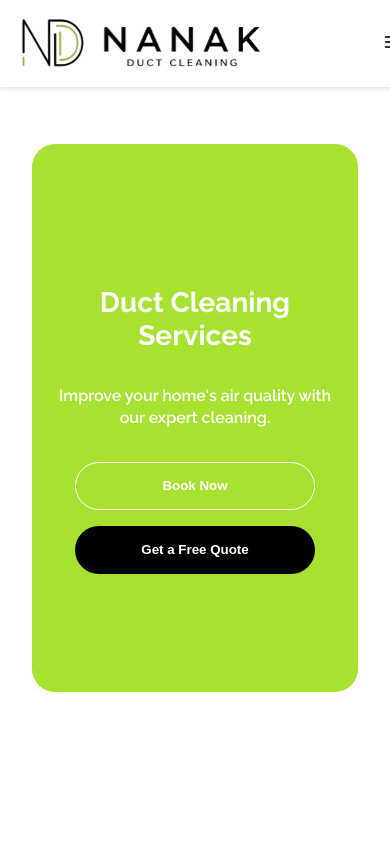
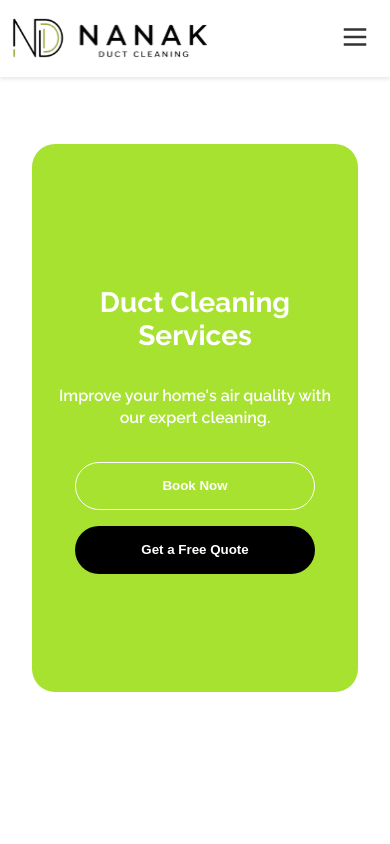
Before and after one commit to ayuktha63/nanak, a Next.js app: page / in a window 390 px wide. Shown: the top 844 px of the page. Built offline with nearby package versions, Linux system fonts and the light colour scheme.

Commit message:
completed desktop till 3 pages

```diff
--- a/src/app/globals.css
+++ b/src/app/globals.css
@@ -9,10 +9,11 @@ body {
   margin: 0;
   font-family: 'Raleway', -apple-system, BlinkMacSystemFont, 'Segoe UI', Roboto, Oxygen, Ubuntu, Cantarell, 'Open Sans', 'Helvetica Neue', sans-serif;
   line-height: 1.5;
+  overflow-x: hidden; /* Prevent horizontal scrolling */
 }
 
 .container-max-width {
-  max-width: 1440px;
+  width: 100%; /* Use full width instead of max-width: 1440px */
   margin: 0 auto;
 }
 
--- a/src/components/Header.js
+++ b/src/components/Header.js
@@ -6,32 +6,17 @@ import './header.css';
 const Header = () => {
   // State to manage the mobile menu's open/closed status
 const [isMenuOpen, setIsMenuOpen] = useState(false);
-
-  // Function to toggle the menu's state
 const toggleMenu = () => {
   setIsMenuOpen(!isMenuOpen);
 };
 
 return (
   <header className="header">
-      {/* Logo Section */}
     <div className="logo-container">
-        {/*
-          The 'next/image' component automatically optimizes images.
-          The path '/header_logo.svg' refers to the file in your 'public' folder.
-        */}
       <a href="#home">
-          <Image
-            src="/header_logo.svg"
-            alt="Company Logo"
-            width={255} // Updated width based on your design
-            height={55} // Updated height based on your design
-            className="logo"
-          />
+        <img src="/header_logo.svg" alt="Logo" className="logo" />
       </a>
     </div>
-
-      {/* Navigation Links (Desktop) */}
     <nav className="nav-links-desktop">
       <a href="#home" className="nav-link">Home</a>
       <a href="#services" className="nav-link">Services</a>
@@ -40,18 +25,13 @@ const Header = () => {
       <a href="#faq" className="nav-link">FAQ</a>
       <a href="#contact-us" className="nav-link">Contact Us</a>
     </nav>
-
-      {/* Hamburger Menu Icon (Mobile) */}
     <button className="hamburger-menu" onClick={toggleMenu}>
-        <svg xmlns="http://www.w3.org/2000/svg" viewBox="0 0 24 24" fill="currentColor" width="24" height="24">
-          {/* Hamburger Icon */}
-          <path d="M3 18h18v-2H3v2zm0-5h18v-2H3v2zm0-7v2h18V6H3z" />
+      <svg width="30" height="30" viewBox="0 0 24 24" fill="none" stroke="currentColor" strokeWidth="2">
+        <path d="M3 12h18M3 6h18M3 18h18" />
       </svg>
     </button>
-
-      {/* Navigation Links (Mobile) */}
     {isMenuOpen && (
-        <nav className="nav-links-mobile">
+      <nav className="nav-links-mobile open">
         <a href="#home" onClick={toggleMenu} className="nav-link-mobile">Home</a>
         <a href="#services" onClick={toggleMenu} className="nav-link-mobile">Services</a>
         <a href="#about-us" onClick={toggleMenu} className="nav-link-mobile">About Us</a>
@@ -62,6 +42,6 @@ const Header = () => {
     )}
   </header>
 );
-};
+}
 
 export default Header;
--- a/src/components/header.css
+++ b/src/components/header.css
@@ -13,6 +13,7 @@
   align-items: center;
   z-index: 1000;
   box-shadow: 0 2px 4px rgba(0, 0, 0, 0.1);
+  box-sizing: border-box; /* Ensure padding doesn't cause overflow */
 }
 
 .logo-container {
@@ -55,6 +56,8 @@
   padding: 0;
   display: block; /* Visible by default on small screens */
   color: #333; /* Set icon color */
+  margin: 0 1rem; /* Balanced margins for mobile */
+  z-index: 1001; /* Ensure button is above other elements */
 }
 
 /* Navigation Links (Mobile) */
@@ -70,14 +73,22 @@
   align-items: center;
   padding: 0;
   max-height: 0; /* Hides the menu initially */
-  overflow: hidden;
-  transition: max-height 0.3s ease-in-out, padding 0.3s ease-in-out;
+  overflow-y: auto; /* Allow scrolling if content exceeds max-height */
+  transition: max-height 0.3s ease-in-out; /* Simplified transition */
+  box-sizing: border-box; /* Prevent padding issues */
+  z-index: 999; /* Ensure menu is below hamburger but above other content */
 }
 
 /* Class to show the mobile menu */
 .nav-links-mobile.open {
-  max-height: 500px; /* Adjust as needed to fit all content */
+  max-height: 800px; /* Sufficient for all menu items */
   padding: 1rem 0;
+  display: flex; /* Explicitly ensure visibility */
+}
+
+/* Ensure no override hides the menu */
+.nav-links-mobile.open * {
+  visibility: visible; /* Ensure all children are visible */
 }
 
 .nav-link-mobile {
@@ -96,6 +107,48 @@
 
 /* Media Queries for Responsiveness */
 
+/* Small mobile devices (max-width: 479px) */
+@media (max-width: 479px) {
+  .header {
+    padding: 1rem 0.5rem; /* Reduced padding for smaller screens */
+  }
+
+  .logo {
+    height: 45px; /* Slightly smaller logo for very small screens */
+  }
+
+  .hamburger-menu {
+    margin: 0 0.75rem; /* Adjusted margins for small screens */
+  }
+
+  .nav-links-mobile.open {
+    max-height: 800px; /* Ensure visibility on small screens */
+  }
+}
+
+/* Tablet view in landscape (768px to 1023px) */
+@media (min-width: 768px) and (max-width: 1023px) and (orientation: landscape) {
+  .header {
+    padding: 1rem 1.5rem; /* Adjusted padding for tablet landscape */
+  }
+
+  .logo {
+    height: 50px; /* Slightly smaller logo for tablet landscape */
+  }
+
+  .hamburger-menu {
+    margin: 0 1.25rem; /* Balanced margins for tablet landscape */
+  }
+
+  .nav-links-desktop {
+    display: none; /* Ensure desktop nav is hidden */
+  }
+
+  .nav-links-mobile.open {
+    max-height: 800px; /* Ensure visibility in landscape */
+  }
+}
+
 /* Desktop view (1024px and up) */
 @media (min-width: 1024px) {
   .nav-links-desktop {
@@ -109,26 +162,31 @@
   .nav-links-mobile {
     display: none; /* Hide mobile menu */
   }
-}
 
-/* Tablet and smaller mobile view (up to 767px) */
-@media (max-width: 767px) {
   .header {
-    padding: 1rem 1rem; /* Adjust padding for smaller screens */
+    padding: 1rem 2rem;
+  }
+
+  .logo-container {
+    margin-left: 2rem;
+  }
+
+  .nav-links-desktop {
+    margin-right: 2rem;
   }
 }
 
-/* Media query for large screens */
+/* Large screens (min-width: 1440px) */
 @media (min-width: 1440px) {
   .header {
-    position: fixed;
+    padding: 1rem 3rem; /* Increased padding for large screens */
+  }
+
+  .logo-container {
+    margin-left: 3rem; /* Adjusted for large screens */
   }
 
   .nav-links-desktop {
-    margin-right: 100px;
-  }
-
-  .logo-container {
-    margin-left: 20px; /* Reduced the left margin for a better balance */
+    margin-right: 3rem; /* Balanced margin for desktop nav */
   }
 }
```
Lines whose indentation alone changed are shown as unchanged.
